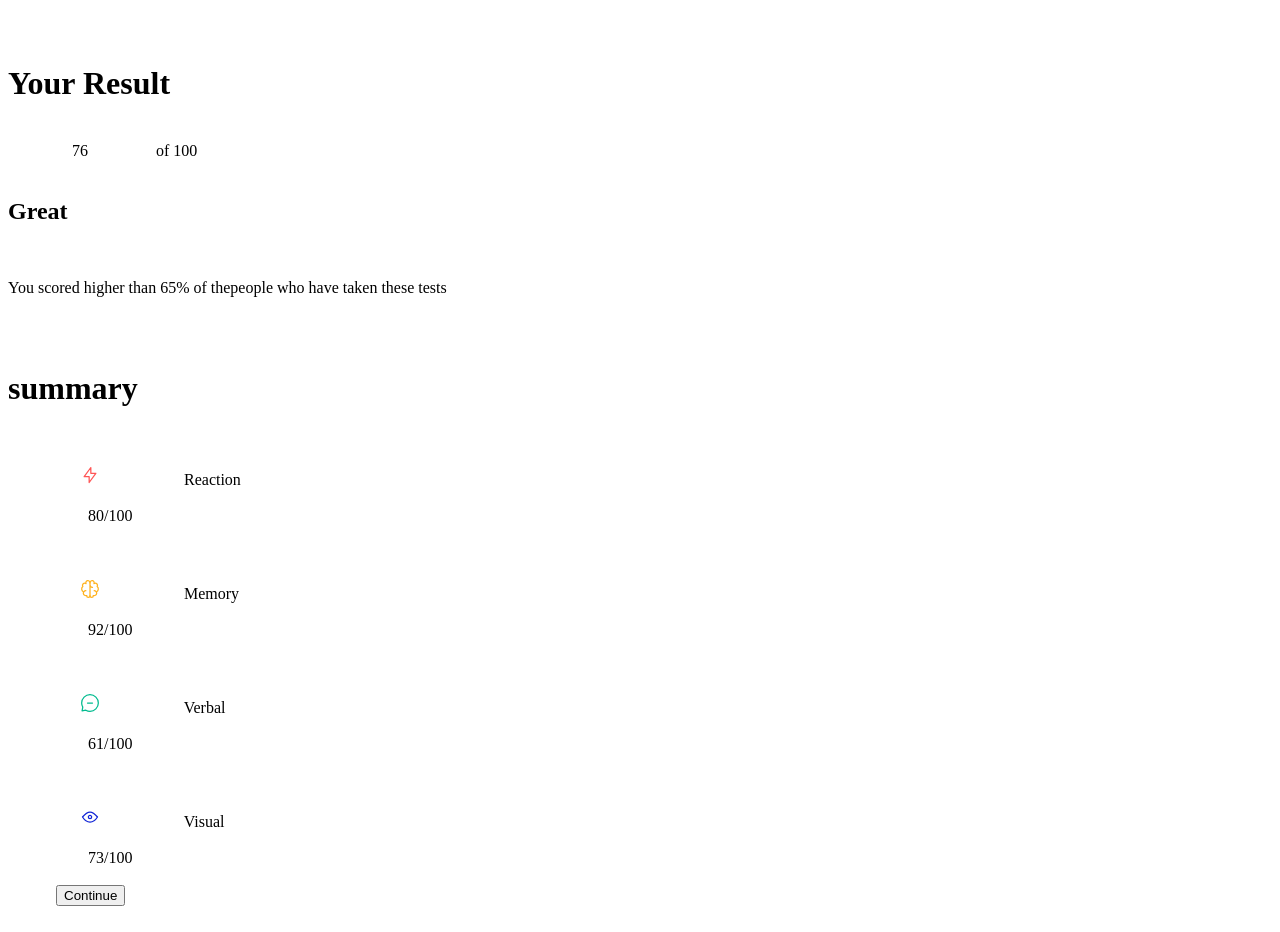
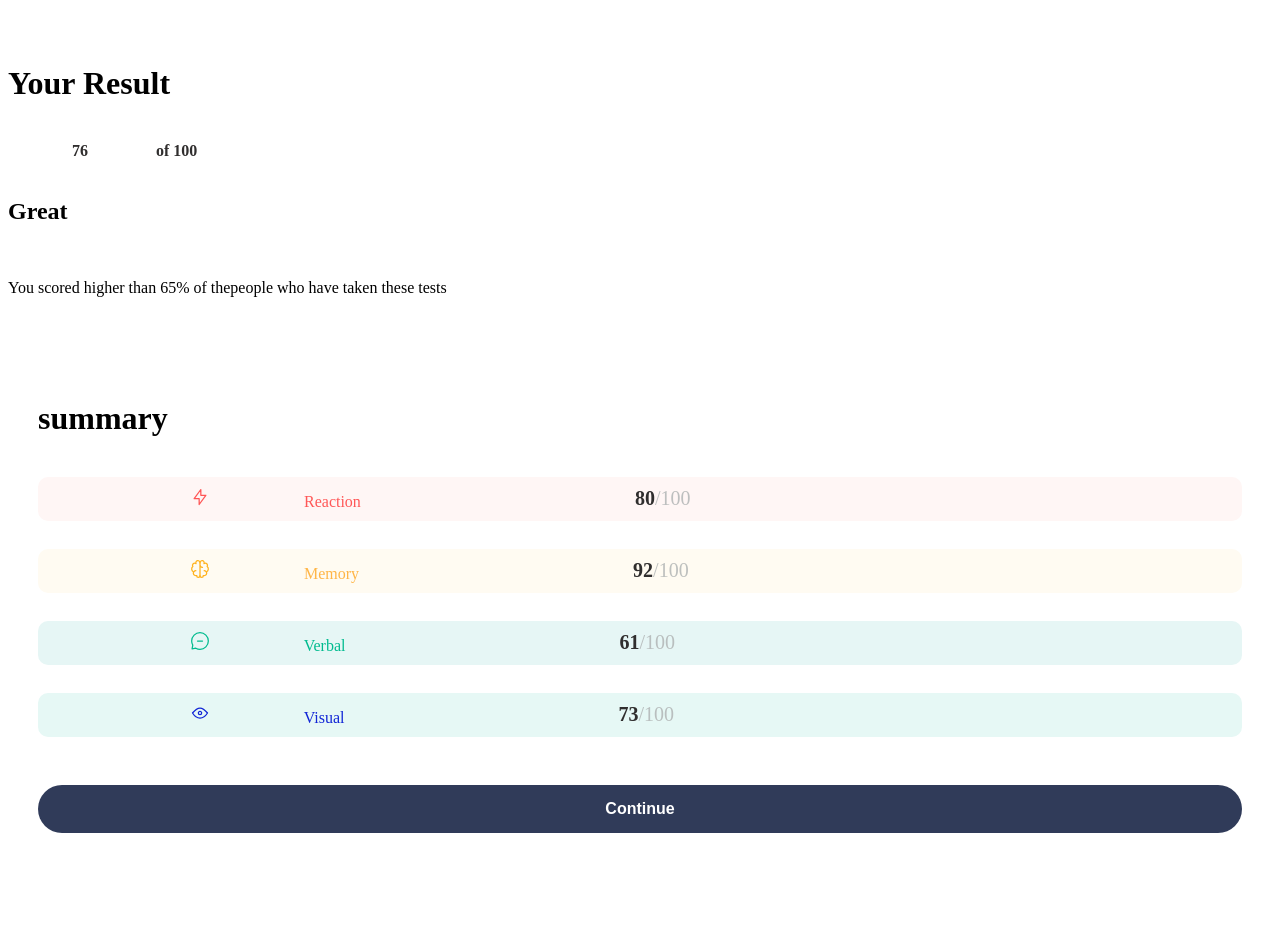
Before and after one commit to seheneX/group-2-project, a plain HTML site: page index.html in a window 1280 px wide. After the commit the page ends 907 px from the top, so only its background shows below. Drawn offline with Linux system fonts and the light colour scheme.

Commit message:
Update index.html

```diff
--- a/index.html
+++ b/index.html
@@ -25,7 +25,7 @@
   max-width: 600px;
   width: 100%;
 }
-    .result-section {
+.result-section {
   flex: 1;
   background: linear-gradient(to bottom, #6743ff, #3829e0);
   color: #c8c7ff;
@@ -33,7 +33,6 @@
   text-align: center;
   border-radius: 0 0 20px 20px;
 }
-
 
 h1 {
   color: #c8c7ff;
@@ -67,6 +66,82 @@ p{
   color: #c8c7ff;
   padding: 0 20px;
     }
+.summary-section {
+  flex: 1;
+  padding: 30px;
+}
+.label{
+  margin-right: 50px;
+}
+img{
+  margin-right: 10px;
+  margin-left: 10px;
+}
+.score{
+  font-size: 20px;
+  font-weight: 500;
+  color: #b0b3b3d4;
+}
+span{
+  color: rgb(48, 46, 46);
+  font-weight: 600;
+}
+
+.reaction {
+  background-color: #fff6f5;
+  color: #ff5757;
+  display: flex;
+  padding: 10px;
+  margin-bottom: 10px;
+  border-radius: 10px;
+}
+
+.memory {
+  background-color: #fffbf2;
+  color: #ffb547;
+  display: flex;
+  padding: 10px;
+  margin-bottom: 10px;
+  border-radius: 10px;
+}
+
+.verbal {
+  background-color: #e6f6f5;
+  color: #00bb8f;
+  display: flex;
+  padding: 10px;
+  margin-bottom: 10px;
+  border-radius: 10px;
+}
+
+.visual {
+  background-color: #e6f8f5;
+  color: #1125d6;
+  display: flex;
+  padding: 10px;
+  margin-bottom: 10px;
+  border-radius: 10px;
+}
+
+
+button {
+  width: 100%;
+  padding: 15px;
+  background-color: #303b59;
+  color: #fff;
+  border: none;
+  border-radius: 30px;
+  font-size: 16px;
+  font-weight: 700;
+  cursor: pointer;
+  margin-top: 20px;
+  transition: background-color 0.3s ease;
+}
+
+button:hover {
+  background-color: #241470;
+}
+
 </style>
 <body>
    <div class="container">
```
